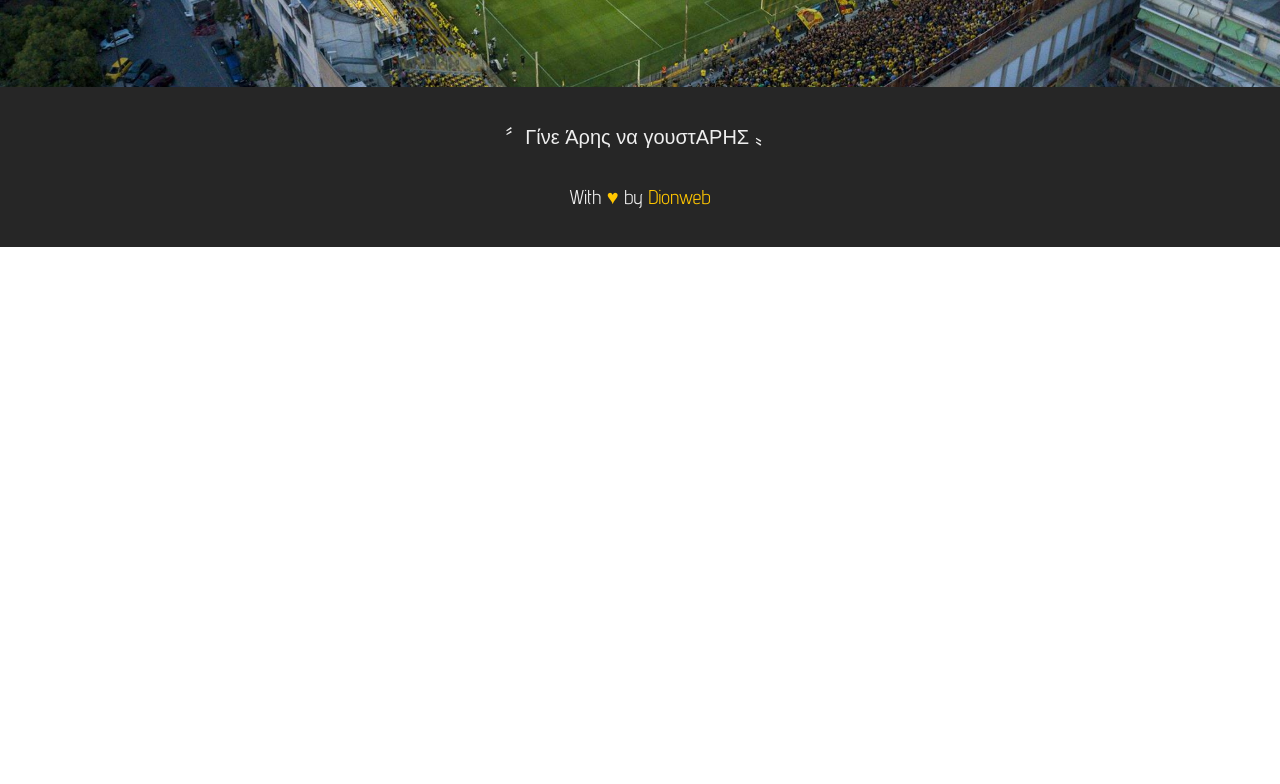
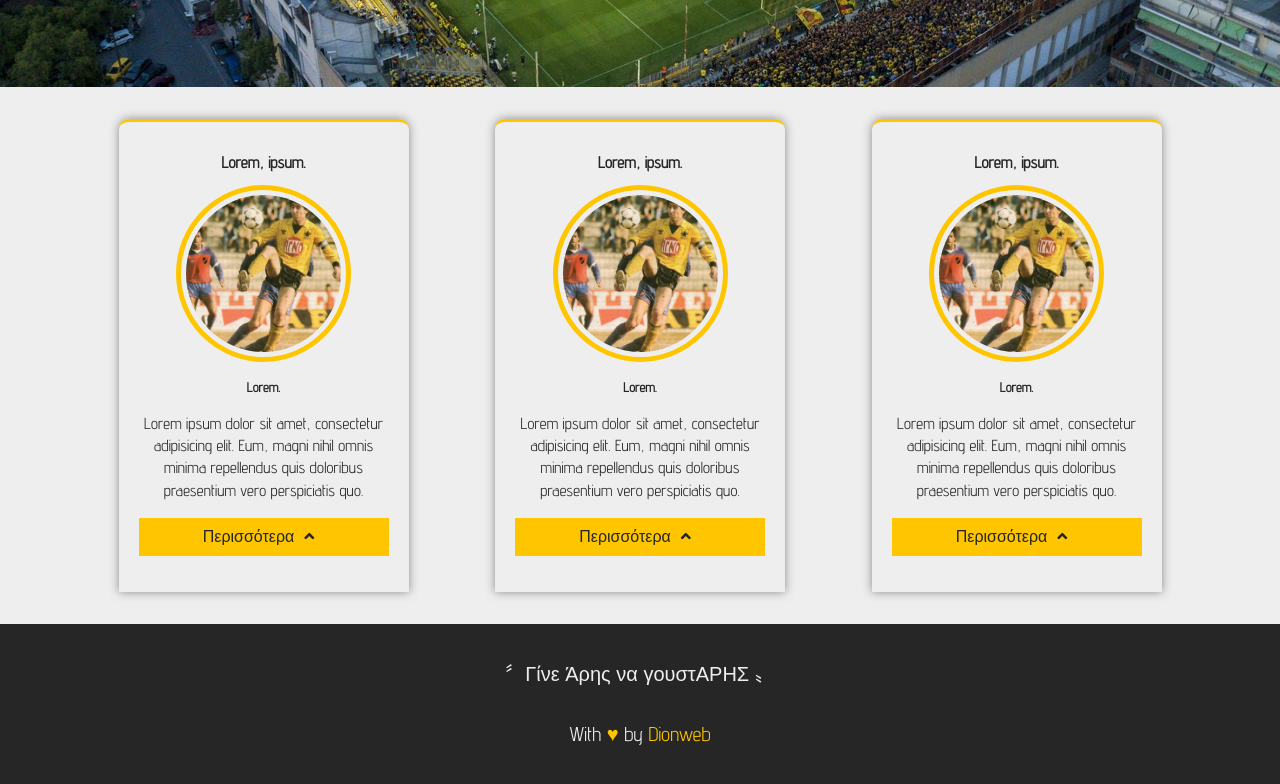
Before and after one commit to dionweb/ArisFC-Tribute-Page, a website: page src/index.html in a window 1280 px wide. Shown: the part 2886-3670 px from the top of the page. Before the commit the page ends 3133 px from the top, so only its background shows below. Drawn offline with Linux system fonts and the light colour scheme.

Commit message:
some changes and some players added

```diff
--- a/src/css/main.css
+++ b/src/css/main.css
@@ -148,7 +148,7 @@ body{
 
 .details h4{
     font-size: 22px;
-    color: white;
+    color: #eeeeee;
 }
 
 .otherhonours{
@@ -236,8 +236,59 @@ li{
 
 .home .info {
     color: #262626;
-    background: #eeee;
+    background: rgba(238, 238, 238, 0.6);
     padding: 32px;
+    font-weight: 800;
+}
+
+.players{
+    background: #eeeeee;
+    color: #262626;
+    min-height: 500px;
+    display: flex;
+    justify-content: space-evenly;
+    align-items: center;
+    padding: 2em;
+}
+
+.players .box{
+    padding: 20px;
+    width: 290px;
+    min-height: 300px;
+    border-top: 3px solid #ffc600;
+    border-top-left-radius: 10px;
+    border-top-right-radius: 10px;
+    text-align: center;
+    -webkit-box-shadow: 0px 0px 10px 0px rgba(38,38,38,0.5);
+    -moz-box-shadow: 0px 0px 10px 0px rgba(38,38,38,0.5);
+    box-shadow: 0px 0px 10px 0px rgba(38,38,38,0.5);
+}
+
+.players img{
+    width: 70%;
+    border-radius: 50%;
+    padding: 5px;
+    border: 5px solid #ffc600;
+    background: #eeeeee;
+}
+
+.players h4, .players h5{
+    margin: 10px 0;
+}
+
+.players .more{
+    background: #ffc600;
+    text-align: center;
+    padding: 7px 5px;
+    cursor: pointer;
+}
+
+.more::after{
+    content: "\f106";
+    font-family: 'Font Awesome\ 5 Free';
+    font-weight: 900;
+    padding: 0 10px;
+    text-align: right;
 }
 
 .footer{
--- a/src/index.html
+++ b/src/index.html
@@ -1,14 +1,17 @@
 <!DOCTYPE html>
 <html lang="en">
+
 <head>
     <meta charset="UTF-8">
     <meta name="viewport" content="width=device-width, initial-scale=1.0">
     <meta http-equiv="X-UA-Compatible" content="ie=edge">
     <link href="https://fonts.googleapis.com/css?family=Advent+Pro" rel="stylesheet">
-    <link rel="stylesheet" href="https://use.fontawesome.com/releases/v5.5.0/css/all.css" integrity="sha384-B4dIYHKNBt8Bc12p+WXckhzcICo0wtJAoU8YZTY5qE0Id1GSseTk6S+L3BlXeVIU" crossorigin="anonymous">
+    <link rel="stylesheet" href="https://use.fontawesome.com/releases/v5.5.0/css/all.css" integrity="sha384-B4dIYHKNBt8Bc12p+WXckhzcICo0wtJAoU8YZTY5qE0Id1GSseTk6S+L3BlXeVIU"
+        crossorigin="anonymous">
     <link rel="stylesheet" href="css/main.css">
     <title>Aris FC Tribute Page</title>
 </head>
+
 <body>
 
     <div class="showcase">
@@ -24,7 +27,19 @@
             <img src="images/badge.png" alt="">
         </div>
         <div class="right-box">
-            <p>Η ΠΑΕ Άρης (πλήρης ονομασία «Αθλητικός Σύλλογος Θεσσαλονίκης «Ο Άρης» Ποδοσφαιρική Ανώνυμη Εταιρεία») είναι επαγγελματικό ποδοσφαιρικό σωματείο με έδρα την πόλη της Θεσσαλονίκης. Έχει κατακτήσει συνολικά τέσσερις πανελλήνιους τίτλους, τρία πρωταθλήματα και ένα κύπελλο Ελλάδας. Μεταξύ των τίτλων του είναι το πρώτο Πανελλήνιο πρωτάθλημα Ελλάδας που διοργανώθηκε από την Ελληνική Ποδοσφαιρική Ομοσπονδία (ΕΠΟ) την αγωνιστική περίοδο 1927–28. Ποδοσφαιρική έδρα της ομάδας είναι το ιδιόκτητο γήπεδο Κλεάνθης Βικελίδης, χωρητικότητας 22.800 θεατών. Iστορικά ο Άρης συνδέεται σε μεγάλο βαθμό με το γηγενές και το "αστικό" στοιχείο του πληθυσμού της πόλης, ενώ κατά τα πρώτα χρόνια ύπαρξής του (μεσοπόλεμος) αποτελούσε τον κατεξοχήν εκπρόσωπο της πολυπολιτισμικής Θεσσαλονίκης και θεματοφύλακα των προοδευτικών ιδεών. Χαρακτηριστικό είναι το γεγονός πως βάσει του καταστατικού του εκγύμναζε αθλητές "εκ πασών των κοινωνικών τάξεων", είχε τμήματα γυναικών και εγκόλπωνε στις τάξεις του ευρύτερες κοινότητες (Αρμενική, τμήμα της Εβραϊκής, πρώτο κύμα Ελλήνων προσφύγων) σε αντίθεση με τον Ηρακλή των συντηρητικών "μπαγιάτηδων" Θεσσαλονικέων. Από την άλλη πλευρά, ο μεγάλος του ανταγωνιστής Π.Α.Ο.Κ., βασίστηκε κατά κύριο λόγο στο προλεταριακό–προσφυγικό στοιχείο.</p>
+            <p>Η ΠΑΕ Άρης (πλήρης ονομασία «Αθλητικός Σύλλογος Θεσσαλονίκης «Ο Άρης» Ποδοσφαιρική Ανώνυμη Εταιρεία»)
+                είναι επαγγελματικό ποδοσφαιρικό σωματείο με έδρα την πόλη της Θεσσαλονίκης. Έχει κατακτήσει συνολικά
+                τέσσερις πανελλήνιους τίτλους, τρία πρωταθλήματα και ένα κύπελλο Ελλάδας. Μεταξύ των τίτλων του είναι
+                το πρώτο Πανελλήνιο πρωτάθλημα Ελλάδας που διοργανώθηκε από την Ελληνική Ποδοσφαιρική Ομοσπονδία (ΕΠΟ)
+                την αγωνιστική περίοδο 1927–28. Ποδοσφαιρική έδρα της ομάδας είναι το ιδιόκτητο γήπεδο Κλεάνθης
+                Βικελίδης, χωρητικότητας 22.800 θεατών. Iστορικά ο Άρης συνδέεται σε μεγάλο βαθμό με το γηγενές και το
+                "αστικό" στοιχείο του πληθυσμού της πόλης, ενώ κατά τα πρώτα χρόνια ύπαρξής του (μεσοπόλεμος)
+                αποτελούσε τον κατεξοχήν εκπρόσωπο της πολυπολιτισμικής Θεσσαλονίκης και θεματοφύλακα των προοδευτικών
+                ιδεών. Χαρακτηριστικό είναι το γεγονός πως βάσει του καταστατικού του εκγύμναζε αθλητές "εκ πασών των
+                κοινωνικών τάξεων", είχε τμήματα γυναικών και εγκόλπωνε στις τάξεις του ευρύτερες κοινότητες (Αρμενική,
+                τμήμα της Εβραϊκής, πρώτο κύμα Ελλήνων προσφύγων) σε αντίθεση με τον Ηρακλή των συντηρητικών
+                "μπαγιάτηδων" Θεσσαλονικέων. Από την άλλη πλευρά, ο μεγάλος του ανταγωνιστής Π.Α.Ο.Κ., βασίστηκε κατά
+                κύριο λόγο στο προλεταριακό–προσφυγικό στοιχείο.</p>
         </div>
     </div>
 
@@ -35,13 +50,18 @@
             <button class="details-btn">Περισσότερα</button>
             <div class="details">
                 <h4>1927-1928</h4>
-                <p>Παίκτες: Κατράντζος, Οπλοποιός, Γιακουμής, Κατσαούνης, Κ. Βικελίδης, Γκικόπουλος, Κολωνιάρης, Μινασιάν, Λεονταρίδης, Καλτέκης, Ιωαννίδης</p>
+                <p>Παίκτες: Κατράντζος, Οπλοποιός, Γιακουμής, Κατσαούνης, Κ. Βικελίδης, Γκικόπουλος, Κολωνιάρης,
+                    Μινασιάν, Λεονταρίδης, Καλτέκης, Ιωαννίδης</p>
                 <p>Προπονητής: Τόμας Κέσλερ</p>
                 <h4>1931-1932</h4>
-                <p>Παίκτες: Κουμπλής, Κ. Βικελίδης, Οικονόμου, Γκικόπουλος, Κατσαούνης, Ν. Βικελίδης, Βογδάνου, Αγγελάκης, Κίτσος, Καλτέκης, Αργυριάδης, Ακριτίδης, Κατράντζος, Δανελιάν, Καλογιάννης και Υετίων</p>
+                <p>Παίκτες: Κουμπλής, Κ. Βικελίδης, Οικονόμου, Γκικόπουλος, Κατσαούνης, Ν. Βικελίδης, Βογδάνου,
+                    Αγγελάκης, Κίτσος, Καλτέκης, Αργυριάδης, Ακριτίδης, Κατράντζος, Δανελιάν, Καλογιάννης και Υετίων</p>
                 <p>Προπονητής: Ντε Βαλέρ</p>
                 <h4>1945-1946</h4>
-                <p>Παίκτες: Βαγγέλης Αθανασιάδης, Βακάχ Αμπραχαμιάν, Αγγελος Βασιλειάδης, Κώστας Βελλιάδης, Κλεάνθης Βικελίδης, Νίκος, Σίμος Καφταντζής, Μιχάλης Κολωνιάρης, Γιάννης Λιακόπουλος, Αχιλλέας Μάγρας, Κώστας Νικολαϊδης, Σοφοκλής Παπάς, Νίκος Ράμμος, Αλέκος Σιώτης, Δημήτρης, Σταυράκμπεης, Βλαδίμηρος Τακατζόγλου, Νίκος Τσώνας, Λευτέρης Φυσικόπουλος, Λευτέρης Χαλυβόπουλος.</p>
+                <p>Παίκτες: Βαγγέλης Αθανασιάδης, Βακάχ Αμπραχαμιάν, Αγγελος Βασιλειάδης, Κώστας Βελλιάδης, Κλεάνθης
+                    Βικελίδης, Νίκος, Σίμος Καφταντζής, Μιχάλης Κολωνιάρης, Γιάννης Λιακόπουλος, Αχιλλέας Μάγρας,
+                    Κώστας Νικολαϊδης, Σοφοκλής Παπάς, Νίκος Ράμμος, Αλέκος Σιώτης, Δημήτρης, Σταυράκμπεης, Βλαδίμηρος
+                    Τακατζόγλου, Νίκος Τσώνας, Λευτέρης Φυσικόπουλος, Λευτέρης Χαλυβόπουλος.</p>
                 <p>Προπονητής: Διονύσης Καλτέκης</p>
             </div>
         </div>
@@ -51,8 +71,9 @@
             <button class="details-btn">Περισσότερα</i></button>
             <div class="details">
                 <h4>1931-1932</h4>
-                <p>Παίκτες:  Χρηστίδης, Πάλλας, Ναλμπάντης, Σπυρίδων, Ραπτόπουλος, Σεμερτζής (59’ Ψηφίδης), Συρόπουλος, Κεραμιδάς, Αλεξιάδης, Παπαϊωάννου, Μιχαηλίδης</p>
-               <p>Προπονητής: Μίλοβαν Τσίριτς</p>
+                <p>Παίκτες: Χρηστίδης, Πάλλας, Ναλμπάντης, Σπυρίδων, Ραπτόπουλος, Σεμερτζής (59’ Ψηφίδης), Συρόπουλος,
+                    Κεραμιδάς, Αλεξιάδης, Παπαϊωάννου, Μιχαηλίδης</p>
+                <p>Προπονητής: Μίλοβαν Τσίριτς</p>
             </div>
         </div>
     </div>
@@ -61,7 +82,8 @@
         <div class="left-box">
             <h2>Άλλες διακρίσεις</h2>
             <ul>
-                <li>16 Πρωταθλήματα Θεσσαλονίκης: 1924, 1925, 1926, 1928, 1929, 1930, 1931, 1933, 1934, 1935, 1936, 1938, 1946, 1949, 1953, 1959</li>
+                <li>16 Πρωταθλήματα Θεσσαλονίκης: 1924, 1925, 1926, 1928, 1929, 1930, 1931, 1933, 1934, 1935, 1936,
+                    1938, 1946, 1949, 1953, 1959</li>
                 <li>1 Κύπελλο Μεγάλης Ελλάδας: 1971</li>
                 <li>4 φορές δευτεραθλητής στο πρωτάθλημα: 1923, 1930, 1933, 1980</li>
                 <li>8 φορές φιναλίστ του Κυπέλλου: 1932, 1933, 1940, 1950, 2003, 2005, 2008, 2010</li>
@@ -93,6 +115,33 @@
         </div>
     </div>
 
+    <div class="players">
+        <div class="box">
+            <h4>Lorem, ipsum.</h4>
+            <img src="images/player3.jpg" alt="">
+            <h5>Lorem.</h5>
+            <p>Lorem ipsum dolor sit amet, consectetur adipisicing elit. Eum, magni nihil omnis minima repellendus quis
+                doloribus praesentium vero perspiciatis quo.</p>
+            <p class="more">Περισσότερα</p>
+        </div>
+        <div class="box">
+            <h4>Lorem, ipsum.</h4>
+            <img src="images/player3.jpg" alt="">
+            <h5>Lorem.</h5>
+            <p>Lorem ipsum dolor sit amet, consectetur adipisicing elit. Eum, magni nihil omnis minima repellendus quis
+                doloribus praesentium vero perspiciatis quo.</p>
+            <p class="more">Περισσότερα</p>
+        </div>
+        <div class="box">
+            <h4>Lorem, ipsum.</h4>
+            <img src="images/player3.jpg" alt="">
+            <h5>Lorem.</h5>
+            <p>Lorem ipsum dolor sit amet, consectetur adipisicing elit. Eum, magni nihil omnis minima repellendus quis
+                doloribus praesentium vero perspiciatis quo.</p>
+            <p class="more">Περισσότερα</p>
+        </div>
+    </div>
+
     <div class="footer">
         <p>〞Γίνε Άρης να γουστΑΡΗΣ 〟</p>
         <p>With <span>&hearts;</span> by <a href="https://www.dionweb.me"><span>Dionweb</span></a></p>
@@ -100,4 +149,5 @@
 
     <script src="js/main.js"></script>
 </body>
+
 </html>
```
Also changed, not shown: src/images/player3.jpg (added).
